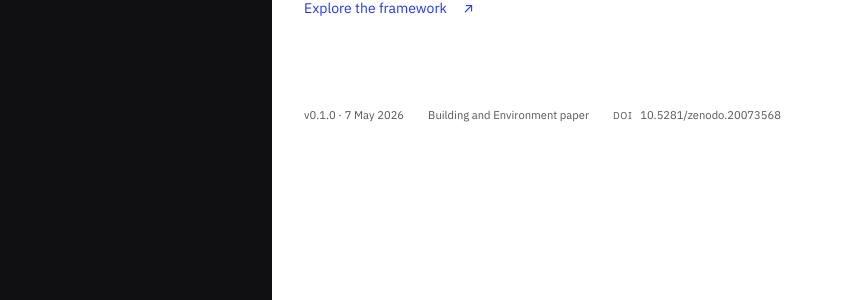
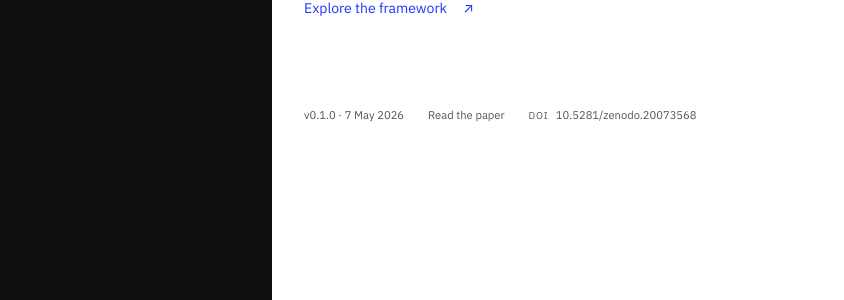
Before and after one commit to bilgekobas/WhyWeMeasureWhat, a Jupyter Book: the page built from book/content/index.md, in a window 1280 px wide. Shown: the part 426-726 px from the top of the page, without its empty margins (0-844 px from the left). Built offline with Jupyter Book 1.0.4 settings and Sphinx 7.4.7 and the Sphinx Book theme 1.1.4, drawn with Linux system fonts in a browser that asks for light colours.

Commit message:
Unify citation presentation and simplify cover paper link

```diff
--- a/book/content/index.md
+++ b/book/content/index.md
@@ -6,7 +6,7 @@
   <a class="wwmw-cover-enter" href="introduction/index.html">Explore the framework <span aria-hidden="true">↗</span></a>
   <div class="wwmw-cover-meta">
     <span>v0.1.0 · 7 May 2026</span>
-    <a href="https://doi.org/10.1016/j.buildenv.2026.115269">Building and Environment paper</a>
+    <a href="https://doi.org/10.1016/j.buildenv.2026.115269">Read the paper</a>
     <a href="https://doi.org/10.5281/zenodo.20073568"><span class="wwmw-cover-doi-label">DOI</span> 10.5281/zenodo.20073568</a>
   </div>
 </div>
```
